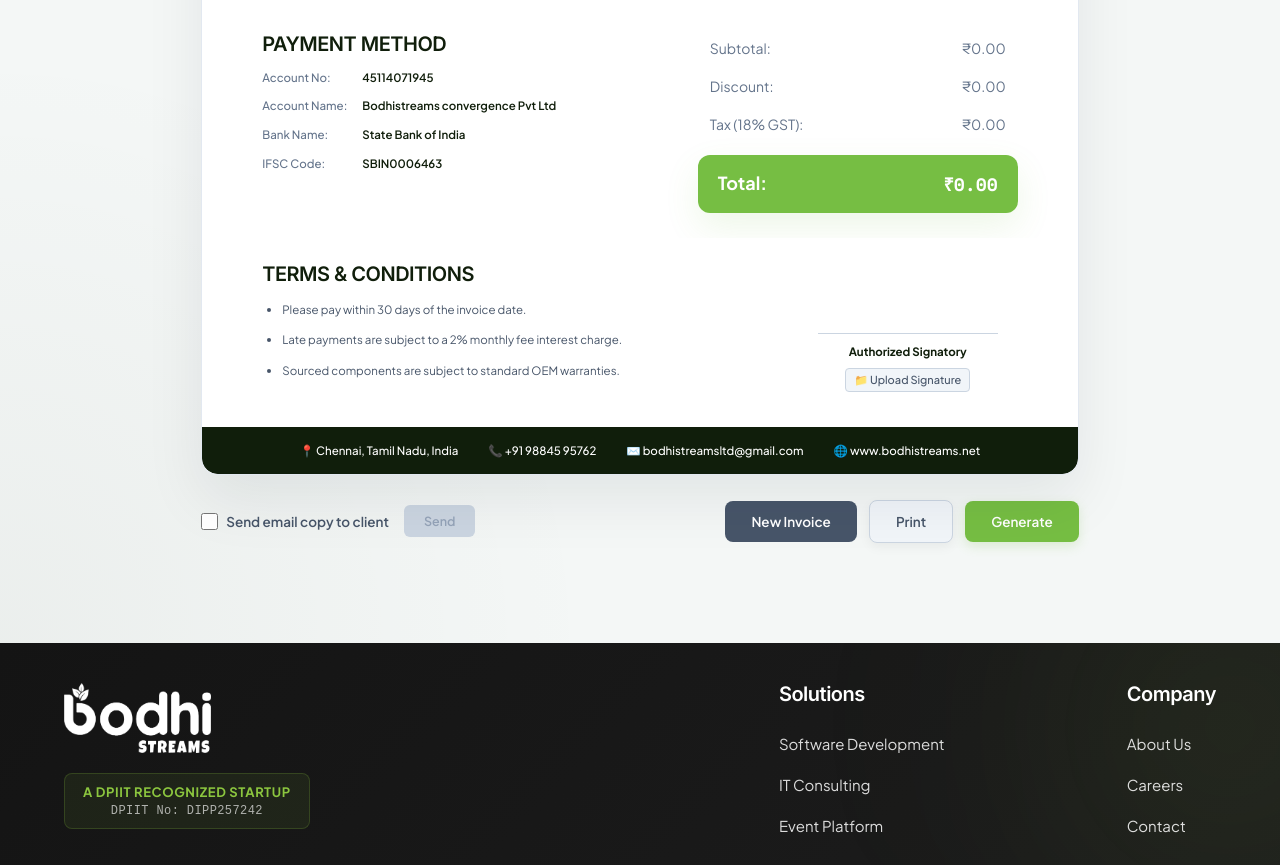
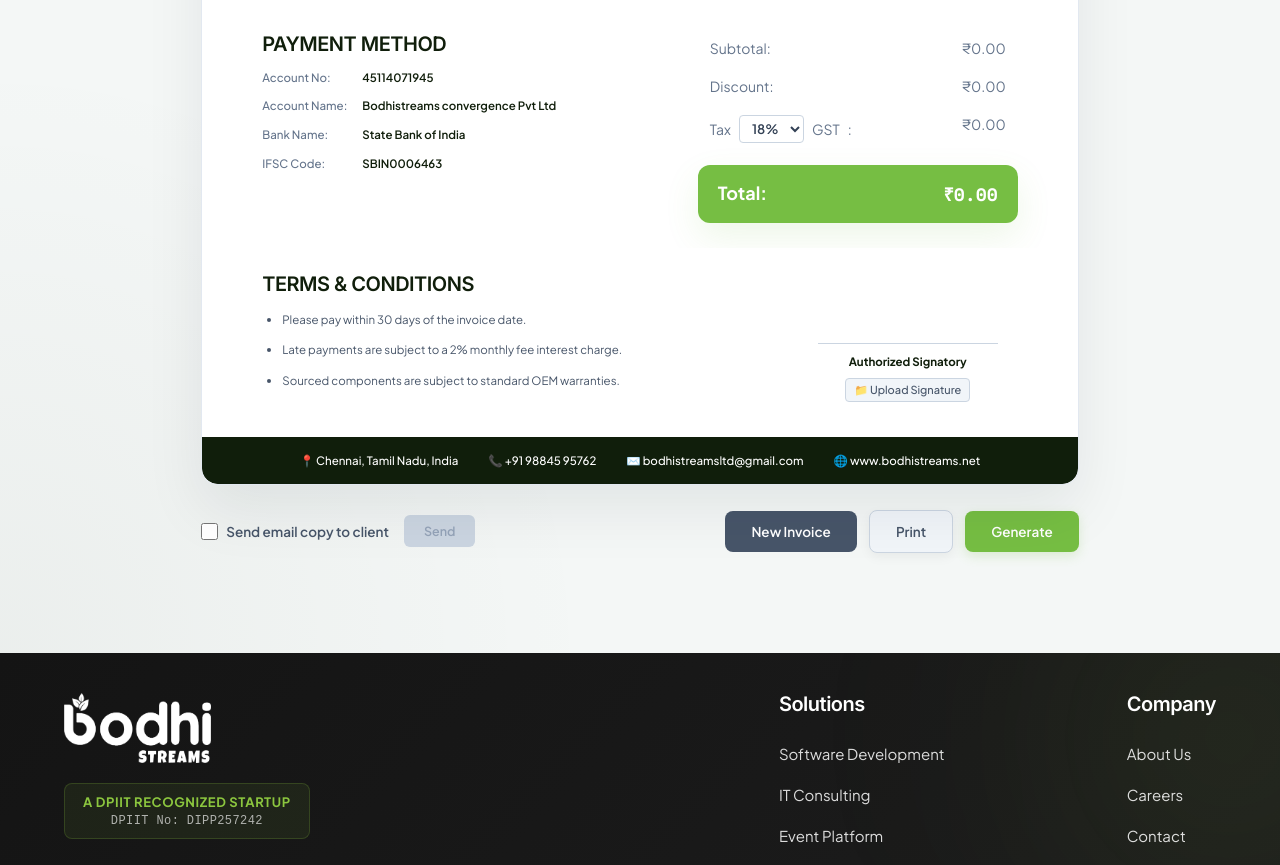
Before and after one commit to iyyansoft/Bodhistreams, a React (Vite) app: page /invoice in a window 1280 px wide. Shown: the part 1216-2081 px from the top of the page. Built offline with nearby package versions, Linux system fonts and the light colour scheme; sample sign-in values are in the browser's storage; a web font is replaced by a local one.

Commit message:
Convert tax rate to dropdown with 0%, 5%, and 18% options

```diff
--- a/src/pages/Invoice.jsx
+++ b/src/pages/Invoice.jsx
@@ -35,6 +35,9 @@
 
   // Checkbox state for sending email copy
   const [sendEmailCopy, setSendEmailCopy] = useState(false);
+
+  // State for tax rate (dropdown options: 0%, 5%, 18%)
+  const [gstRate, setGstRate] = useState(0.18);
 
   // Custom modal state
   const [modalState, setModalState] = useState({ isOpen: false, type: 'success', message: '' });
@@ -262,7 +265,7 @@
   };
 
   const subtotal = calculateSubtotal();
-  const taxRate = 0.18; // 18% GST standard
+  const taxRate = gstRate;
   const tax = subtotal * taxRate;
   const discount = 0;
   const totalDue = subtotal + tax - discount;
@@ -996,8 +999,31 @@
                   <span>Discount:</span>
                   <span>₹{discount.toFixed(2)}</span>
                 </div>
-                <div className="invoice-total-row">
-                  <span>Tax (18% GST):</span>
+                 <div className="invoice-total-row">
+                  <span style={{ display: 'flex', alignItems: 'center', gap: '8px' }}>
+                    Tax
+                    <select
+                      value={gstRate}
+                      onChange={(e) => setGstRate(parseFloat(e.target.value))}
+                      className="no-print"
+                      style={{
+                        padding: '4px 8px',
+                        borderRadius: '4px',
+                        border: '1px solid #cbd5e1',
+                        background: '#ffffff',
+                        fontSize: '13px',
+                        color: '#334155',
+                        cursor: 'pointer',
+                        fontWeight: '600'
+                      }}
+                    >
+                      <option value="0.00">0%</option>
+                      <option value="0.05">5%</option>
+                      <option value="0.18">18%</option>
+                    </select>
+                    <span className="print-only">({(gstRate * 100).toFixed(0)}% GST)</span>
+                    <span className="no-print">GST</span>:
+                  </span>
                   <span>₹{tax.toFixed(2)}</span>
                 </div>
                 <div className="invoice-total-row grand-total">
```
